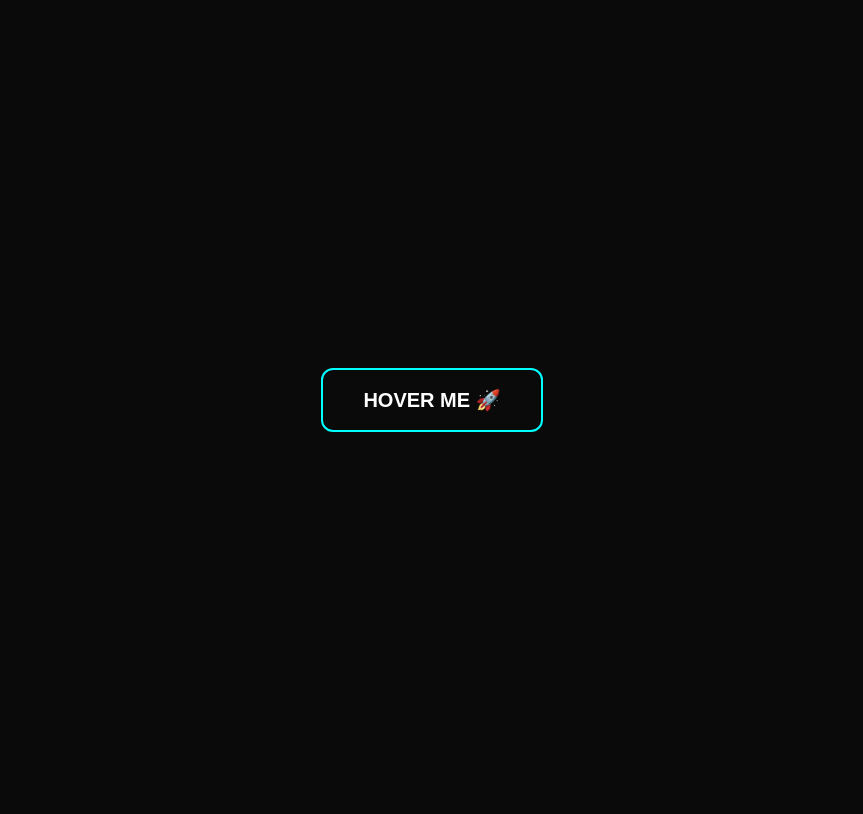
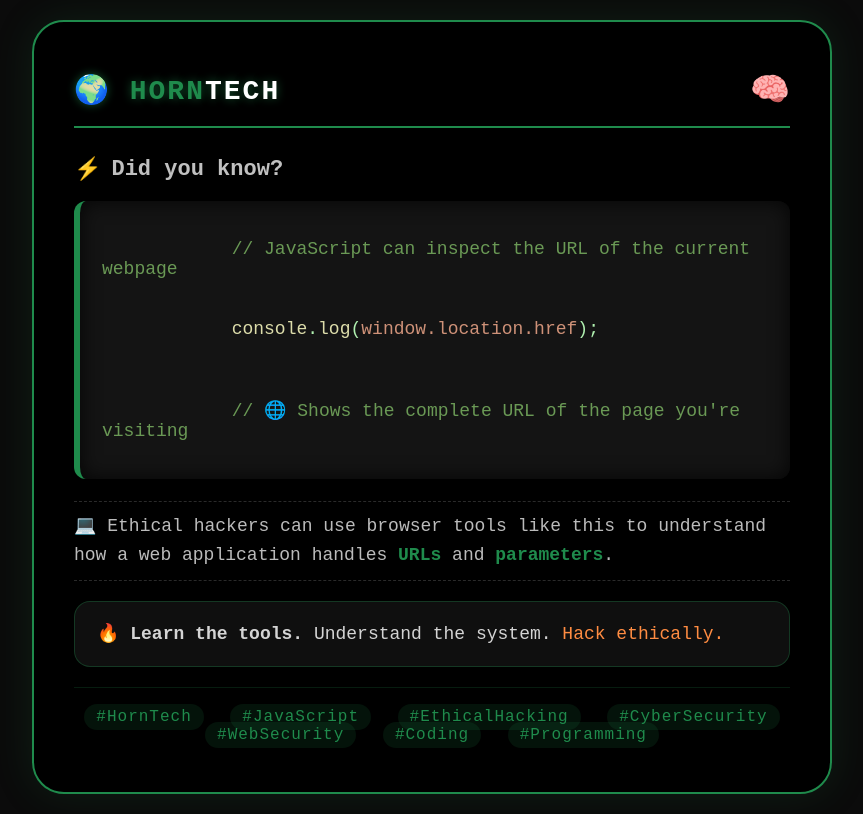
Before and after one commit to Mubarak1980/Horntech, a plain HTML site: page index.html in a window 1280 px wide. Shown: the whole page, without its empty margins (208-1071 px from the left). Drawn offline with Linux system fonts and the light colour scheme.

Commit message:
Update index.html

```diff
--- a/index.html
+++ b/index.html
@@ -1,44 +1,236 @@
 <!DOCTYPE html>
 <html lang="en">
 <head>
-  <meta charset="UTF-8">
-  <meta name="viewport" content="width=device-width, initial-scale=1.0">
-  <title>HornTech</title>
+    <meta charset="UTF-8" />
+    <meta name="viewport" content="width=device-width, initial-scale=1.0" />
+    <title>HornTech Poster</title>
+    <style>
+        * {
+            margin: 0;
+            padding: 0;
+            box-sizing: border-box;
+        }
 
-  <style>
         body {
-      margin: 0;
-      height: 100vh;
+            background: #0b0b0b;
+            min-height: 100vh;
             display: flex;
             justify-content: center;
             align-items: center;
-      background: #0a0a0a;
+            font-family: 'Courier New', monospace;
+            padding: 20px;
         }
 
-    .btn {
-      padding: 18px 40px;
-      border: 2px solid cyan;
-      border-radius: 12px;
-      background: transparent;
-      color: white;
-      font-size: 20px;
-      font-weight: bold;
-      cursor: pointer;
-      transition: 0.4s;
+        .poster {
+            max-width: 800px;
+            width: 100%;
+            background: #000000;
+            border: 2px solid #1f8b4c;
+            border-radius: 32px;
+            padding: 48px 40px;
+            color: #e0e0e0;
+            box-shadow: 0 0 40px rgba(31, 139, 76, 0.15);
+            transition: transform 0.2s;
         }
 
-    .btn:hover {
-      background: cyan;
-      color: black;
-      transform: scale(1.1);
-      box-shadow: 0 0 30px cyan;
+        .poster:hover {
+            transform: scale(1.01);
+        }
+
+        .header {
+            display: flex;
+            justify-content: space-between;
+            align-items: center;
+            border-bottom: 2px solid #1f8b4c;
+            padding-bottom: 16px;
+            margin-bottom: 28px;
+        }
+
+        .horntech {
+            font-size: 28px;
+            font-weight: 700;
+            letter-spacing: 2px;
+            color: #ffffff;
+            text-shadow: 0 0 10px rgba(31, 139, 76, 0.6);
+        }
+
+        .horntech span {
+            color: #1f8b4c;
+        }
+
+        .globe {
+            font-size: 32px;
+        }
+
+        .brain-icon {
+            font-size: 22px;
+            background: #1f8b4c;
+            color: #000;
+            padding: 6px 14px;
+            border-radius: 40px;
+            font-weight: 700;
+        }
+
+        .fact-title {
+            font-size: 22px;
+            font-weight: 600;
+            color: #c0c0c0;
+            margin-bottom: 18px;
+            display: flex;
+            align-items: center;
+            gap: 10px;
+        }
+
+        .fact-title .light {
+            color: #1f8b4c;
+        }
+
+        .code-block {
+            background: #141414;
+            border-left: 6px solid #1f8b4c;
+            padding: 18px 22px;
+            border-radius: 12px;
+            margin: 16px 0 22px 0;
+            font-size: 18px;
+            color: #b0f0b0;
+            overflow-x: auto;
+            white-space: pre-wrap;
+            word-break: break-word;
+            font-family: 'Courier New', monospace;
+            box-shadow: inset 0 0 20px rgba(0,0,0,0.8);
+        }
+
+        .code-block .comment {
+            color: #6a9955;
+        }
+
+        .code-block .func {
+            color: #dcdcaa;
+        }
+
+        .code-block .string {
+            color: #ce9178;
+        }
+
+        .description {
+            font-size: 18px;
+            line-height: 1.6;
+            color: #bbbbbb;
+            margin: 16px 0 20px 0;
+            padding: 10px 0;
+            border-top: 1px dashed #2a2a2a;
+            border-bottom: 1px dashed #2a2a2a;
+        }
+
+        .highlight {
+            color: #1f8b4c;
+            font-weight: 600;
+        }
+
+        .ethics {
+            background: #0f0f0f;
+            padding: 18px 22px;
+            border-radius: 16px;
+            margin: 18px 0 20px 0;
+            border: 1px solid #1f8b4c55;
+        }
+
+        .ethics p {
+            font-size: 18px;
+            color: #d4d4d4;
+            line-height: 1.6;
+        }
+
+        .ethics .fire {
+            color: #ff8c42;
+        }
+
+        .hashtags {
+            font-size: 16px;
+            color: #1f8b4c;
+            letter-spacing: 1px;
+            word-spacing: 8px;
+            margin-top: 18px;
+            border-top: 1px solid #1f8b4c33;
+            padding-top: 20px;
+            text-align: center;
+        }
+
+        .hashtags span {
+            background: #1f8b4c22;
+            padding: 4px 12px;
+            border-radius: 30px;
+            margin: 0 4px;
+        }
+
+        @media (max-width: 550px) {
+            .poster {
+                padding: 28px 18px;
+            }
+            .header {
+                flex-wrap: wrap;
+                gap: 10px;
+            }
+            .horntech {
+                font-size: 22px;
+            }
+            .code-block {
+                font-size: 15px;
+                padding: 14px;
+            }
+            .description {
+                font-size: 16px;
+            }
+            .ethics p {
+                font-size: 16px;
+            }
         }
     </style>
 </head>
+<body>
+    <div class="poster">
+        <!-- HEADER -->
+        <div class="header">
+            <div class="horntech">🌍 <span>HORN</span>TECH</div>
+            <div class="globe">🧠</div>
+        </div>
 
-<body>
+        <!-- TITLE -->
+        <div class="fact-title">
+            <span class="light">⚡</span> Did you know?
+        </div>
 
-  <button class="btn">HOVER ME 🚀</button>
+        <!-- CODE BLOCK -->
+        <div class="code-block">
+            <span class="comment">// JavaScript can inspect the URL of the current webpage</span>
+            <br />
+            <span class="func">console</span>.<span class="func">log</span>(<span class="string">window.location.href</span>);
+            <br /><br />
+            <span class="comment">// 🌐 Shows the complete URL of the page you're visiting</span>
+        </div>
 
+        <!-- DESCRIPTION -->
+        <div class="description">
+            💻 Ethical hackers can use browser tools like this to understand how a web application handles <span class="highlight">URLs</span> and <span class="highlight">parameters</span>.
+        </div>
+
+        <!-- ETHICS MESSAGE -->
+        <div class="ethics">
+            <p>
+                🔥 <strong>Learn the tools.</strong> Understand the system. <span class="fire">Hack ethically.</span>
+            </p>
+        </div>
+
+        <!-- HASHTAGS -->
+        <div class="hashtags">
+            <span>#HornTech</span>
+            <span>#JavaScript</span>
+            <span>#EthicalHacking</span>
+            <span>#CyberSecurity</span>
+            <span>#WebSecurity</span>
+            <span>#Coding</span>
+            <span>#Programming</span>
+        </div>
+    </div>
 </body>
   </html>
```
Lines whose indentation alone changed are shown as unchanged.
